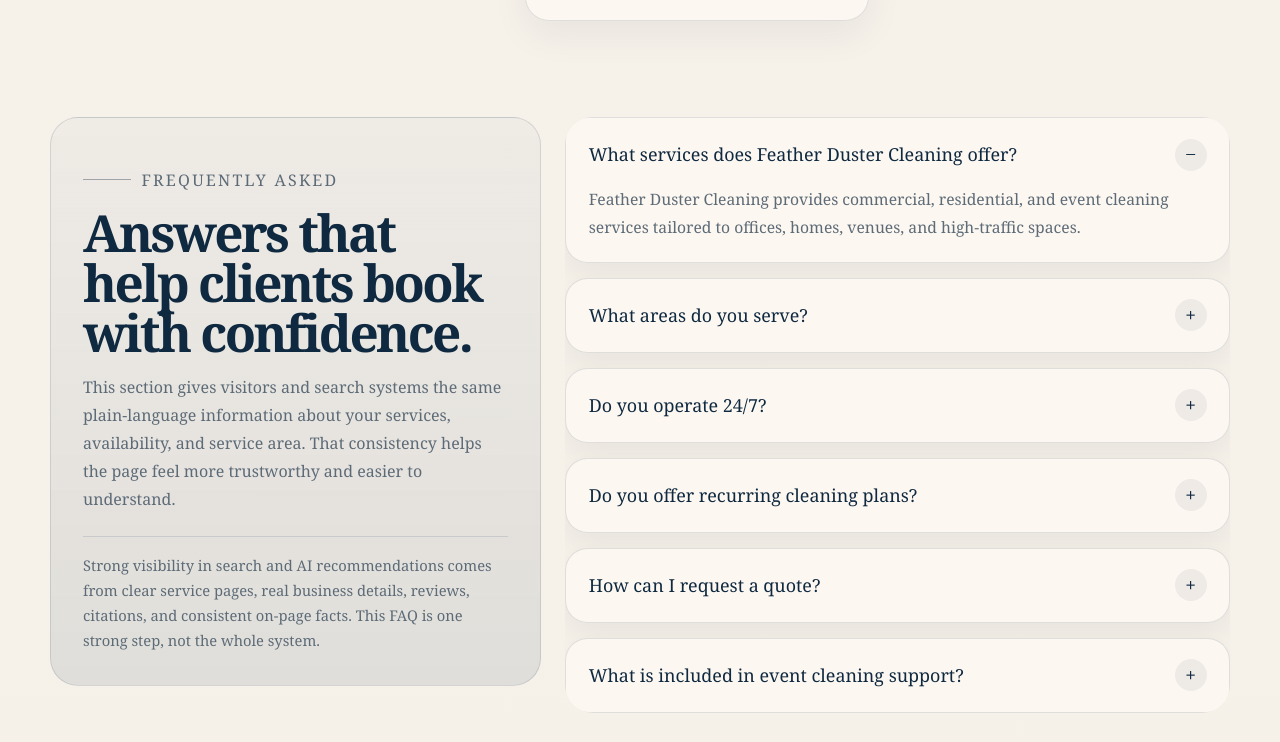
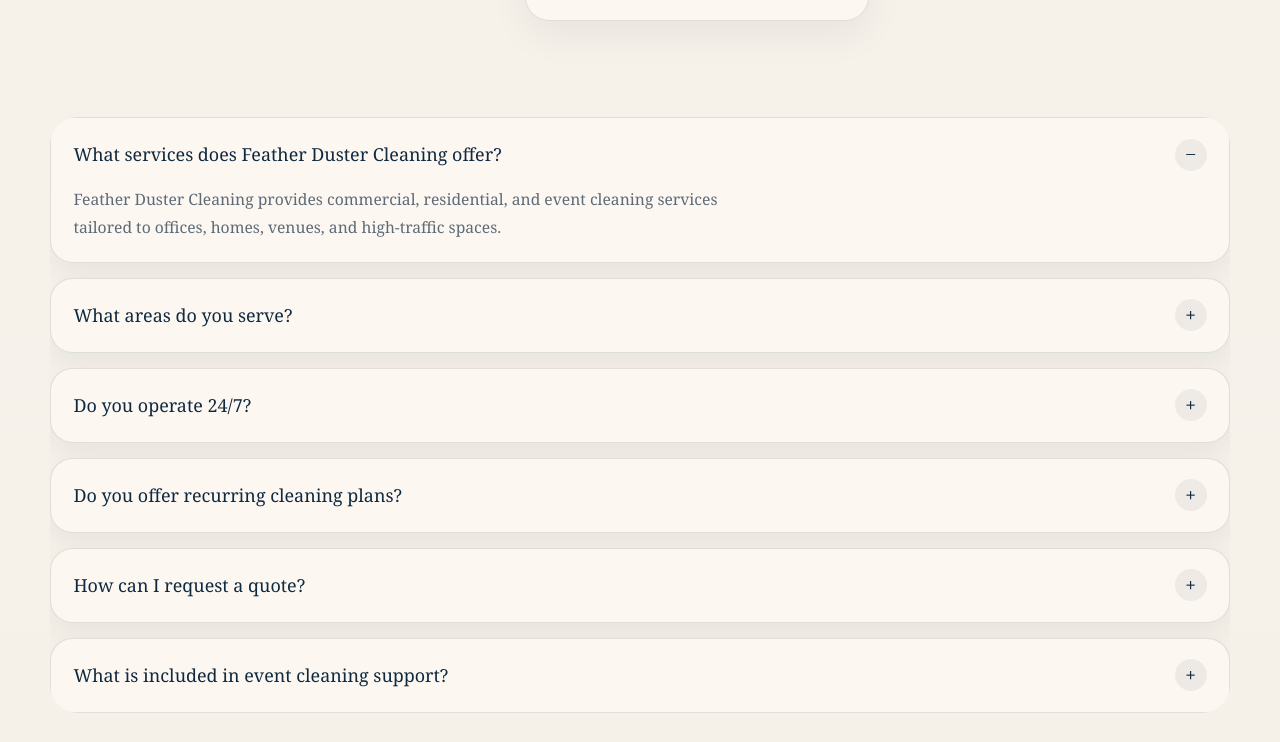
Before and after one commit to asarnor/Feather-Duster-Cleaning, a website: page index.html in a window 1280 px wide. Shown: the part 5098-5840 px from the top of the page. Drawn offline with Linux system fonts and the light colour scheme.

Commit message:
removed or hid faq-intro section

```diff
--- a/index.html
+++ b/index.html
@@ -948,7 +948,7 @@
 
     .faq-shell {
       display: grid;
-      grid-template-columns: minmax(280px, 0.85fr) minmax(0, 1.15fr);
+      grid-template-columns: minmax(0, 1fr);
       gap: 1.5rem;
       align-items: start;
     }
@@ -1785,23 +1785,9 @@
         </div>
       </section>
 
-      <section id="faq" aria-labelledby="faq-heading">
+      <section id="faq" aria-label="Frequently asked questions">
+        <h2 id="faq-heading" class="visually-hidden">Frequently asked questions</h2>
         <div class="faq-shell">
-          <div class="faq-intro">
-            <p class="eyebrow">Frequently asked</p>
-            <h2 id="faq-heading">Answers that help clients book with confidence.</h2>
-            <p>
-              This section gives visitors and search systems the same plain-language information
-              about your services, availability, and service area. That consistency helps the page
-              feel more trustworthy and easier to understand.
-            </p>
-            <div class="faq-note">
-              Strong visibility in search and AI recommendations comes from clear service pages,
-              real business details, reviews, citations, and consistent on-page facts. This FAQ is
-              one strong step, not the whole system.
-            </div>
-          </div>
-
           <div class="faq-list">
             <details class="faq-item" open>
               <summary>What services does Feather Duster Cleaning offer?</summary>
```
